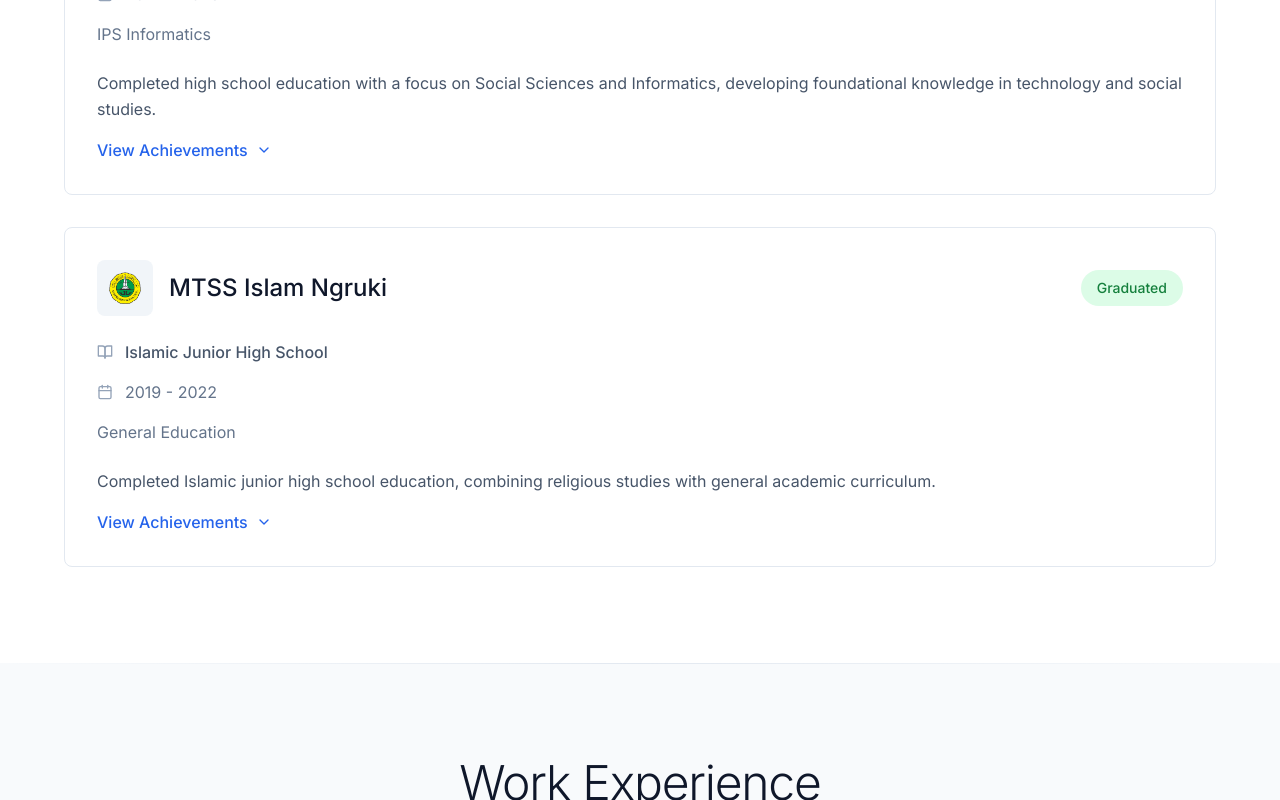
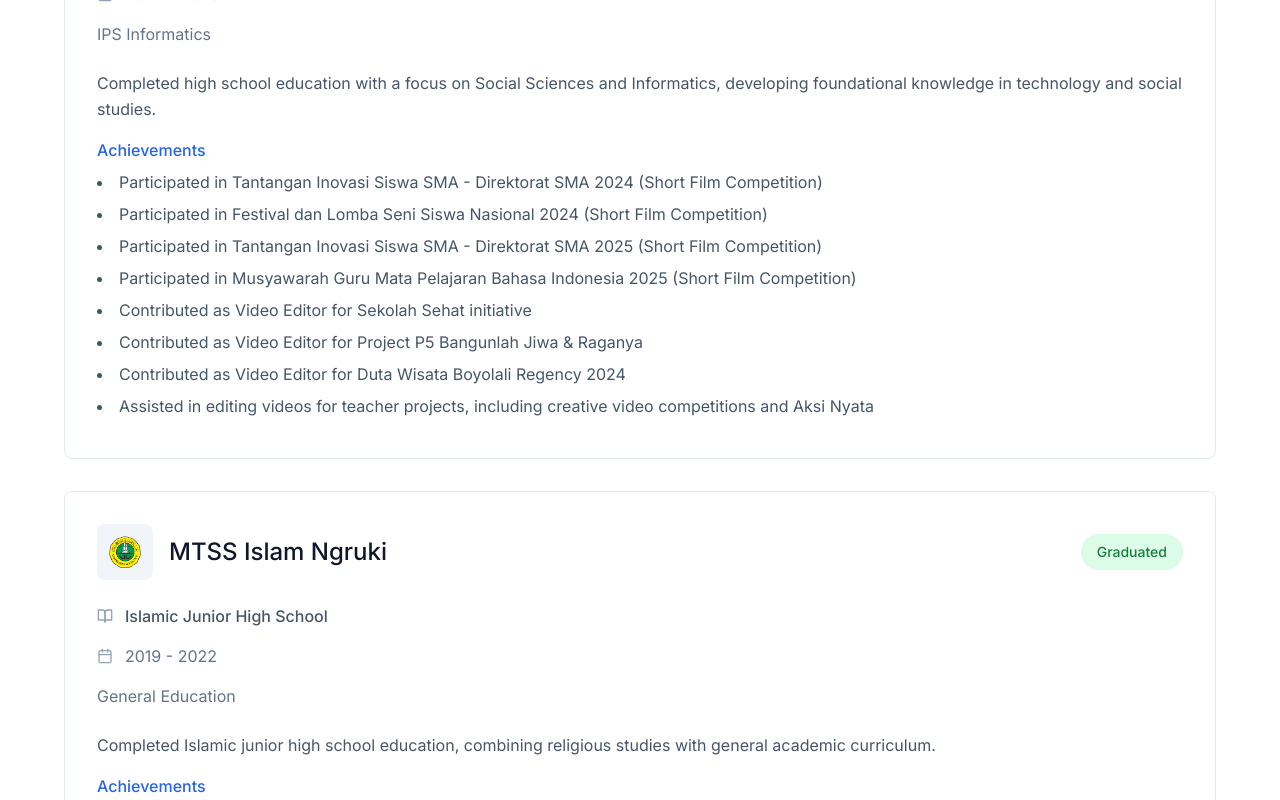
Before and after one commit to takhiyuddin/tqydnv2, a React (Vite) app: page / in a window 1280 px wide. Shown: the part 2200-3000 px from the top of the page. Built offline with nearby package versions, Linux system fonts and the light colour scheme.

Commit message:
Updated Education.tsx

```diff
--- a/src/components/Education.tsx
+++ b/src/components/Education.tsx
@@ -1,11 +1,10 @@
-import { useEffect, useRef, useState } from 'react';
-import { BookOpen, Calendar, ChevronDown, ChevronUp } from 'lucide-react';
+import { useEffect, useRef } from 'react';
+import { BookOpen, Calendar } from 'lucide-react';
 
 import LogoAmikom from '../assets/logo-amikom.svg';
 import LogoSMAN1Teras from '../assets/logo-sman1teras.svg';
 import LogoNgruki from '../assets/logo-ngruki.svg';
 
-// Define interface for education history items
 interface EducationItem {
   institution: string;
   logo: JSX.Element;
@@ -19,7 +18,6 @@ interface EducationItem {
 
 const Education = () => {
   const sectionRef = useRef<HTMLElement | null>(null);
-  const [openDropdown, setOpenDropdown] = useState<number | null>(null);
 
   useEffect(() => {
     const observer = new IntersectionObserver(
@@ -44,10 +42,6 @@ const Education = () => {
 
     return () => observer.disconnect();
   }, []);
-
-  const toggleDropdown = (index: number) => {
-    setOpenDropdown(openDropdown === index ? null : index);
-  };
 
   const educationHistory: EducationItem[] = [
     {
@@ -75,7 +69,7 @@ const Education = () => {
         'Participated in Festival dan Lomba Seni Siswa Nasional 2024 (Short Film Competition)',
         'Participated in Tantangan Inovasi Siswa SMA - Direktorat SMA 2025 (Short Film Competition)',
         'Participated in Musyawarah Guru Mata Pelajaran Bahasa Indonesia 2025 (Short Film Competition)',
-        'Contributed as Video Editor for Sekolah Sehat SMA Negeri 1 Teras initiative',
+        'Contributed as Video Editor for Sekolah Sehat initiative',
         'Contributed as Video Editor for Project P5 Bangunlah Jiwa & Raganya',
         'Contributed as Video Editor for Duta Wisata Boyolali Regency 2024',
         'Assisted in editing videos for teacher projects, including creative video competitions and Aksi Nyata',
@@ -147,26 +141,14 @@ const Education = () => {
 
                 {education.achievements.length > 0 && (
                   <div>
-                    <button
-                      onClick={() => toggleDropdown(index)}
-                      className="flex items-center gap-2 text-blue-600 hover:text-blue-800 font-medium"
-                    >
-                      View Achievements
-                      {openDropdown === index ? (
-                        <ChevronUp size={16} />
-                      ) : (
-                        <ChevronDown size={16} />
-                      )}
-                    </button>
-                    {openDropdown === index && (
-                      <ul
-                        className="mt-4 list-disc list-inside text-slate-600 dropdown-animation"
-                      >
-                        {education.achievements.map((achievement, idx: number) => (
-                          <li key={idx} className="mb-2">{achievement}</li>
-                        ))}
-                      </ul>
-                    )}
+                    <div className="flex items-center gap-2 text-blue-600 font-medium mb-2">
+                      <span>Achievements</span>
+                    </div>
+                    <ul className="list-disc list-inside text-slate-600 dropdown-animation">
+                      {education.achievements.map((achievement, idx: number) => (
+                        <li key={idx} className="mb-2">{achievement}</li>
+                      ))}
+                    </ul>
                   </div>
                 )}
               </div>
```
